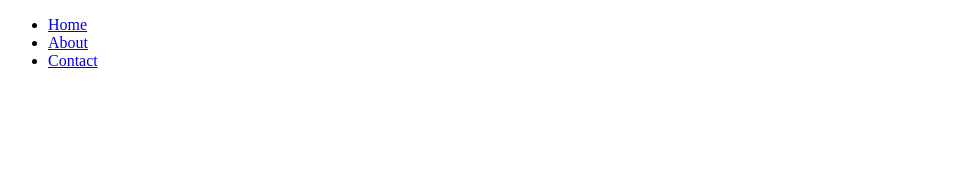
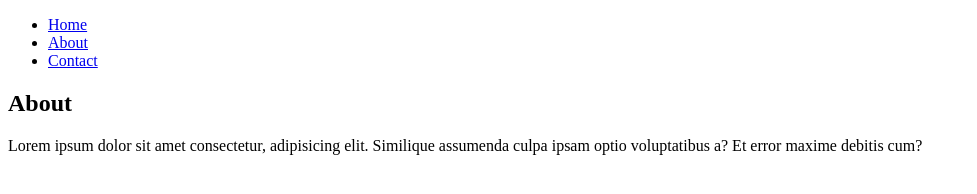
Before and after one commit to SumanthKumbar/git_practice, a plain HTML site: page index.html in a window 1280 px wide. Shown: the whole page, without its empty margins (0-977 px from the left). Drawn offline with Linux system fonts and the light colour scheme.

Commit message:
added about section

```diff
--- a/index.html
+++ b/index.html
@@ -15,6 +15,13 @@
         </li>
       </ul>
     </nav>
+    <section id="about">
+      <h1 class="heading heading--primary">About</h1>
+      <p class="para">
+        Lorem ipsum dolor sit amet consectetur, adipisicing elit. Similique
+        assumenda culpa ipsam optio voluptatibus a? Et error maxime debitis cum?
+      </p>
+    </section>
     <script src="main.js"></script>
     <script src="index.js"></script>
   </body>
```
